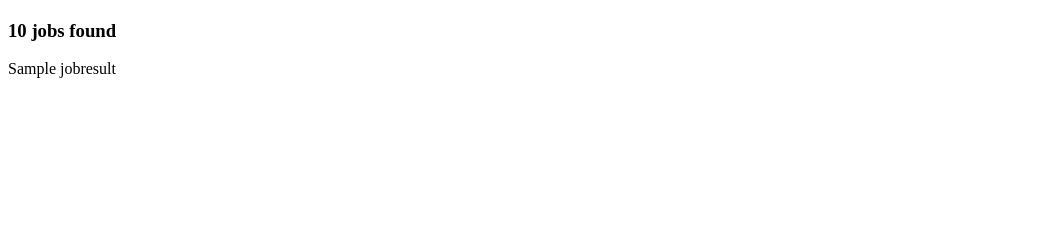
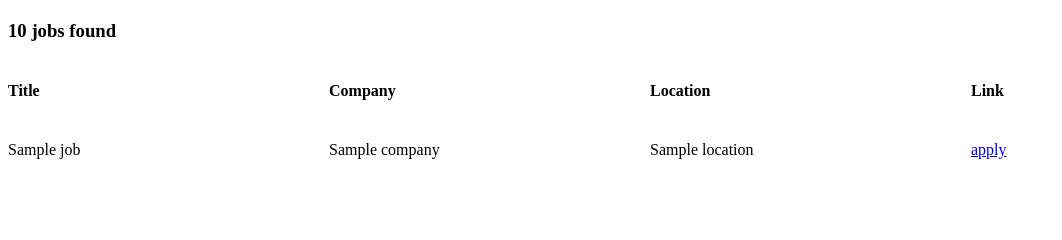
Before and after one commit to Rohguentak/extended_web_scrapper_with_flask, a Flask app: template templates/report.html in a window 1280 px wide. Shown: the part 101-341 px from the top of the page, without its empty margins (0-1062 px from the left). Run offline with Flask 2, Linux system fonts and the light colour scheme; the template is opened without the code that fills it: most values are stand-ins (such as "Sample title", 1, 10 or a date in 2020).

Commit message:
show job info in /report screen

```diff
--- a/main.py
+++ b/main.py
@@ -14,16 +14,16 @@ def report():
   word = request.args.get('word')
   if word:
     word = word.lower()
-    fromdb = db.get(word)
-    if fromdb:
-      job_result = fromdb
+    existingjobs = db.get(word)
+    if existingjobs:
+      job_result = existingjobs
     else:
       job_result = get_jobs(word)
       db[word] = job_result
-    print(job_result)
   else:
     return redirect("/")
-  return render_template("report.html",searchby=word,jobresult=job_result,jobnum=len(job_result))
+
+  return render_template("report.html",searchby=word,jobnum=len(job_result), jobs=job_result)
 
 #@app.route("/<username>")
 #def contact(username):
--- a/templates/report.html
+++ b/templates/report.html
@@ -2,11 +2,30 @@
 <html>
   <head>
     <title>Results</title>
+    <style>
+      section {
+        display : grid;
+        gap: 20px;
+        grid-template-columns: repeat(4,1fr);
+      }
+
+    </style>
   </head>
   <body>
     <h1>Results</h1>
     <h3>you are looking for {{searchby}} jobs</h3>
     <h3>{{jobnum}} jobs found</h3>
-    <div>{{jobresult}}</div>
+    <section>
+      <h4>Title</h4>
+      <h4>Company</h4>
+      <h4>Location</h4>
+      <h4>Link</h4>
+      {% for job in jobs %}
+        <span>{{job.TITLE}}</span>
+        <span>{{job.COMPANY}}</span>
+        <span>{{job.LOCATION}}</span>
+        <a href="{{job.Link}}" target="_blank">apply</a>
+      {% endfor %}
+    </section>
   </body>
 </html>
```
